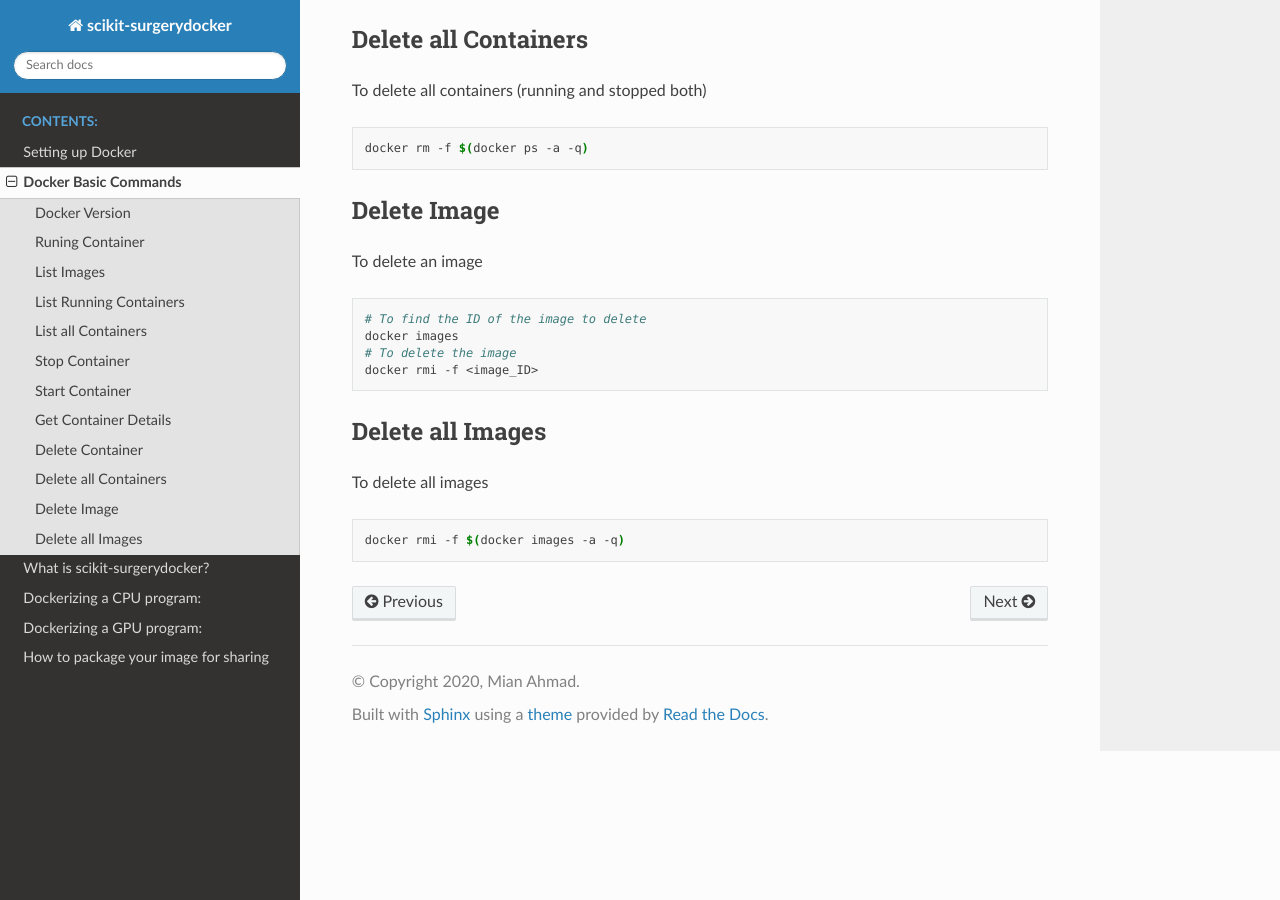
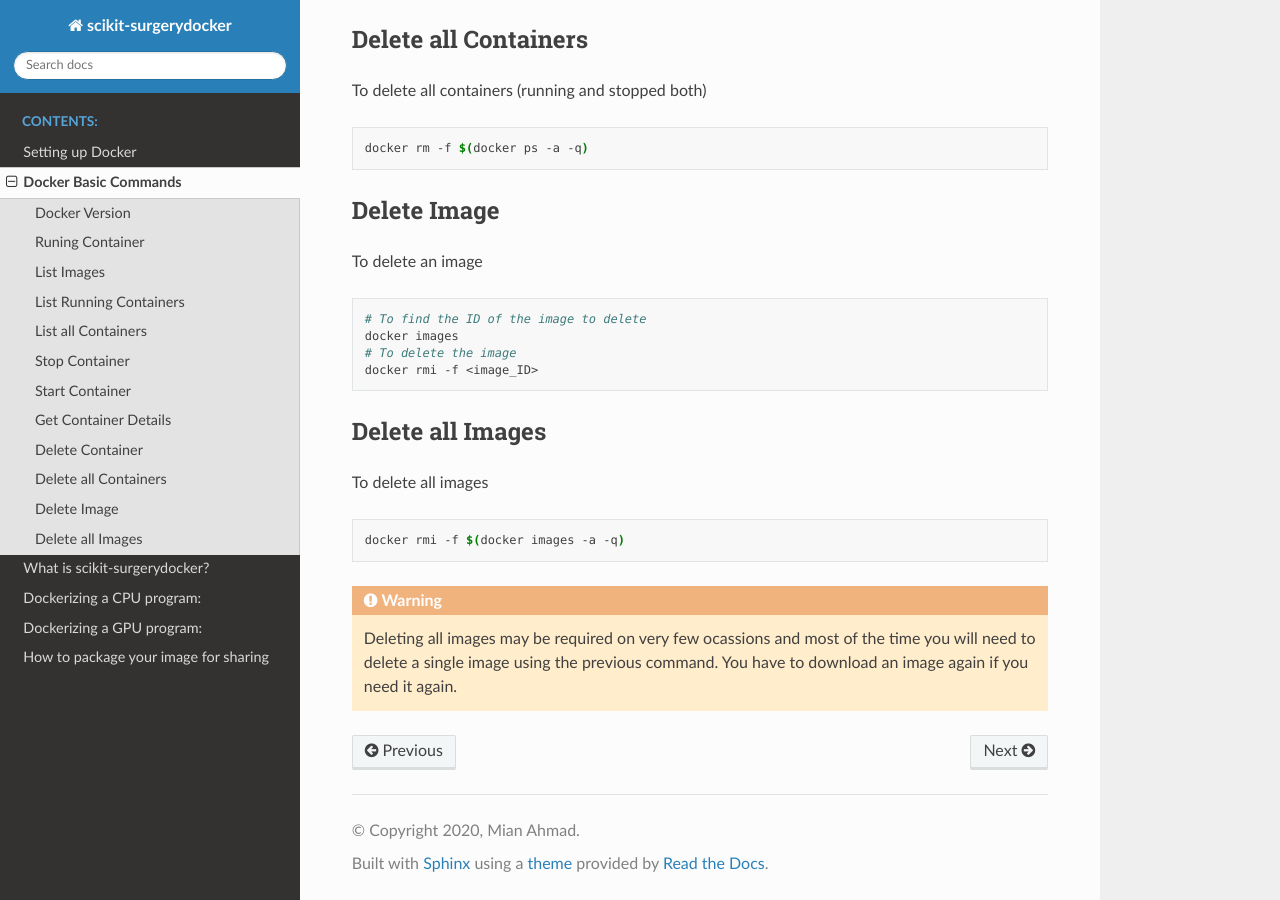
Before and after one commit to UCL/scikit-surgerydocker, a Sphinx documentation site: the page built from .docs/source/basic_commands.rst, in a window 1280 px wide and 900 px high, scrolled down 2283 px. Built offline with Sphinx 7.4.7 and the Read the Docs theme 2.0.0, drawn with Linux system fonts in a browser that asks for light colours.

Commit message:
Issue #45: Warning for deleting all images added.

```diff
--- a/.docs/source/basic_commands.rst
+++ b/.docs/source/basic_commands.rst
@@ -131,3 +131,8 @@ To delete all images
 .. code:: bash
 
     docker rmi -f $(docker images -a -q)
+
+.. warning::
+
+   Deleting all images may be required on very few ocassions and most of the time you will need to delete
+   a single image using the previous command. You have to download an image again if you need it again.
```
